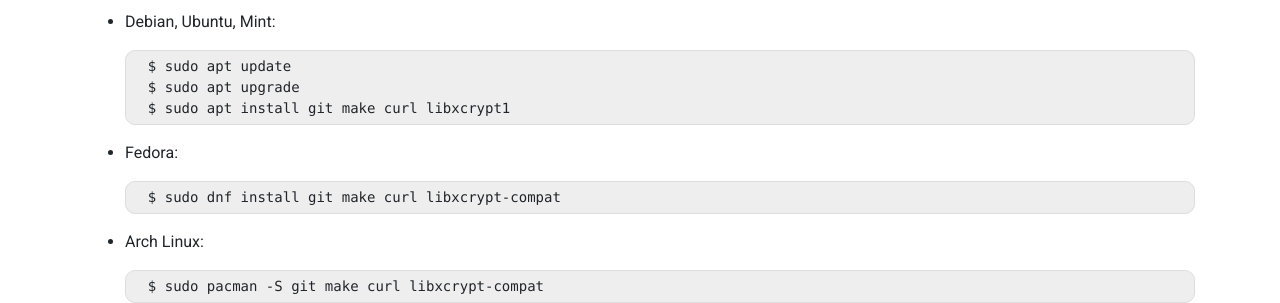
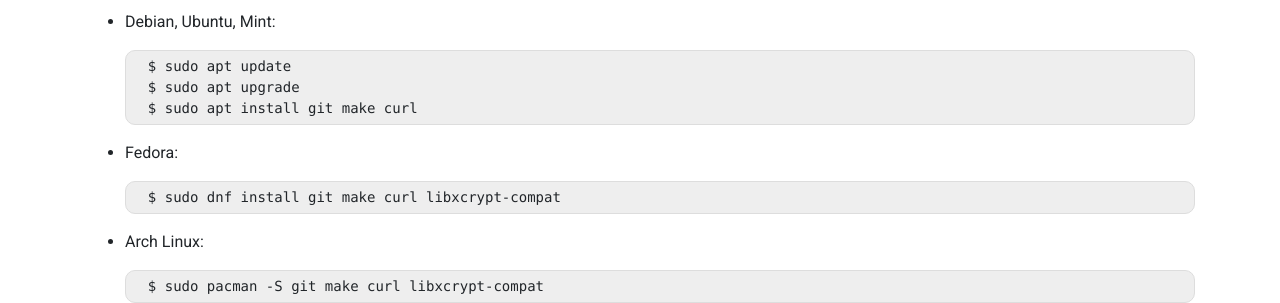
Before and after one commit to pep-dortmund/homepage-toolbox, a Jekyll site: the page built from install/linux.md, in a window 1280 px wide and 900 px high. Shown: the part 492-795 px from the top of the window. Built offline with Jekyll 4.4.1, drawn with Linux system fonts in a browser that asks for light colours; nearby versions of some CDN libraries.

Commit message:
Remove libxcrypt

```diff
--- a/install/linux.md
+++ b/install/linux.md
@@ -30,7 +30,7 @@
 
         $ sudo apt update
         $ sudo apt upgrade
-        $ sudo apt install git make curl libxcrypt1
+        $ sudo apt install git make curl
 
 - Fedora:
 
```
Also changed, not shown: install/windows-10.md (+1 -1 lines), install/windows-11.md (+1 -1 lines).
